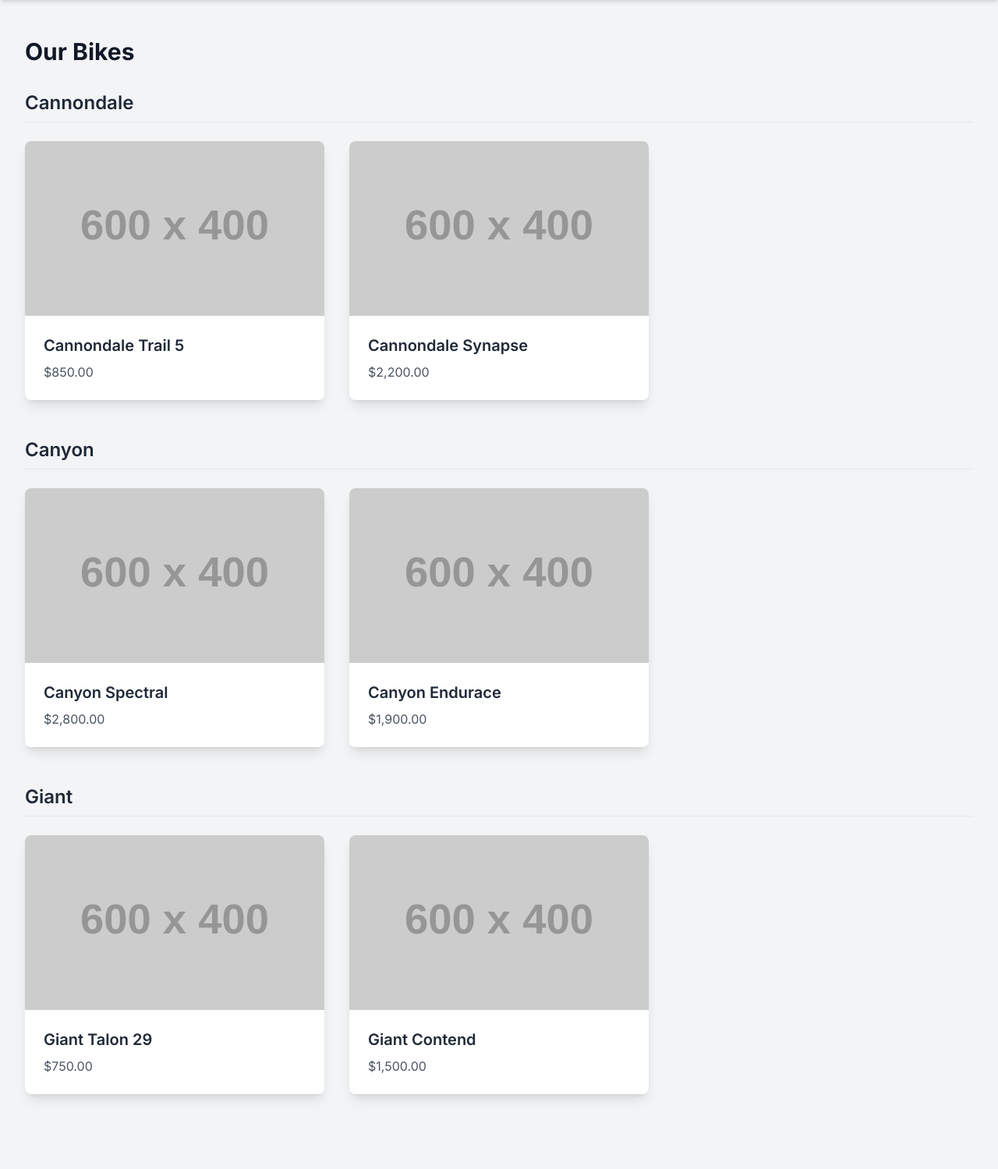
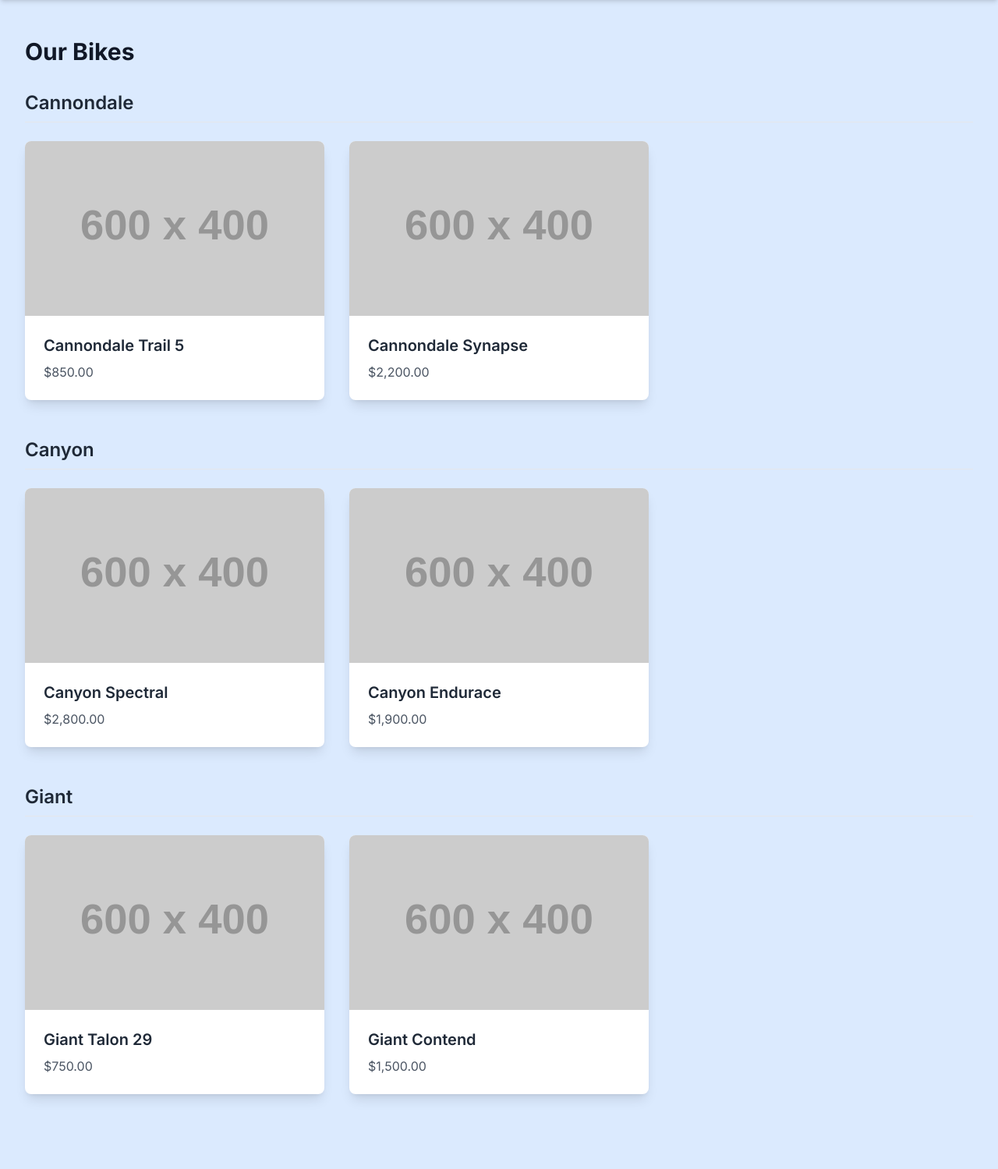
Before and after one commit to Maurice1909/Bikeshop, a Flask app: page / in a window 1280 px wide. Shown: the part 64-1563 px from the top of the page at 78% size. Run offline with Flask 3, Linux system fonts and the light colour scheme; grey boxes labelled with a size stand in for pictures from a placeholder-image service; some libraries are stand-ins or nearby versions.

Commit message:
ci-cd push test

```diff
--- a/templates/index.html
+++ b/templates/index.html
@@ -10,7 +10,7 @@
         body { font-family: 'Inter', sans-serif; }
     </style>
 </head>
-<body class="bg-gray-100">
+<body class="bg-blue-100">
 
     <nav class="bg-white shadow-md">
         <div class="max-w-7xl mx-auto px-4 sm:px-6 lg:px-8">
```
